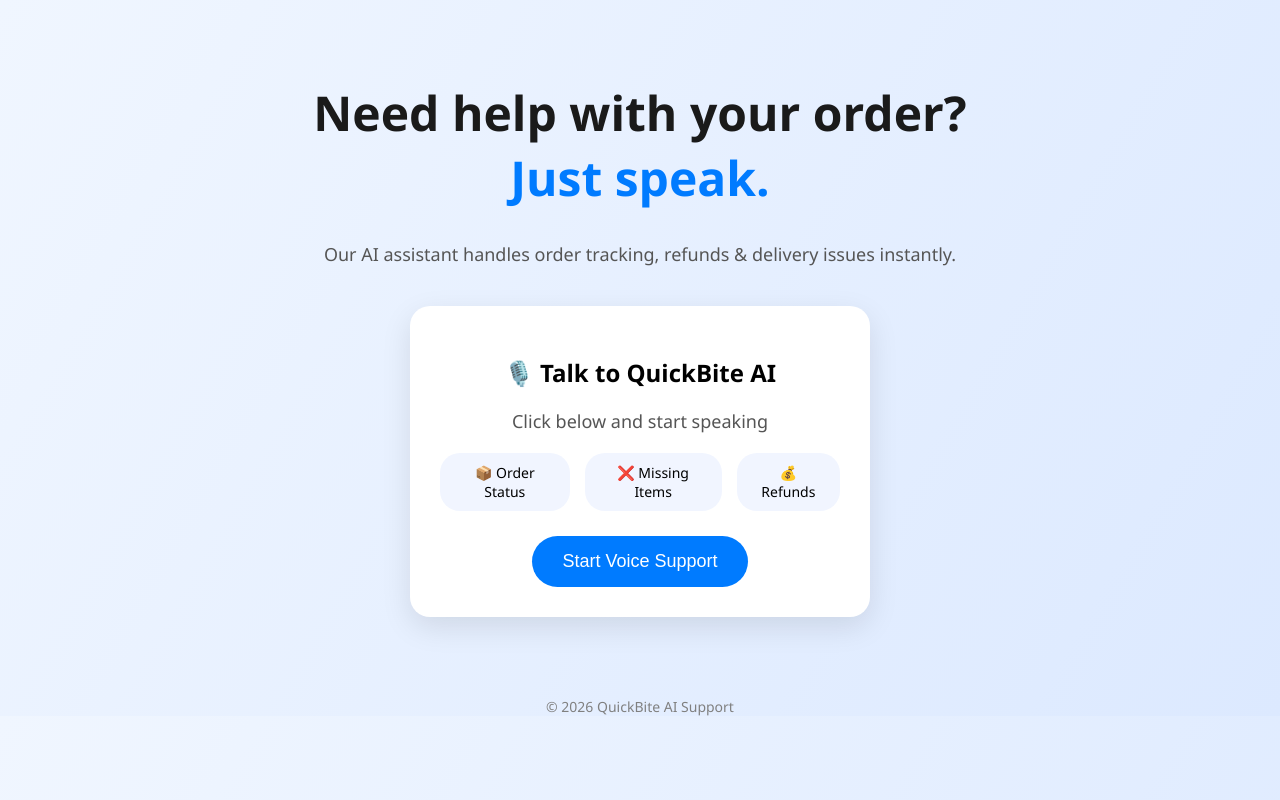
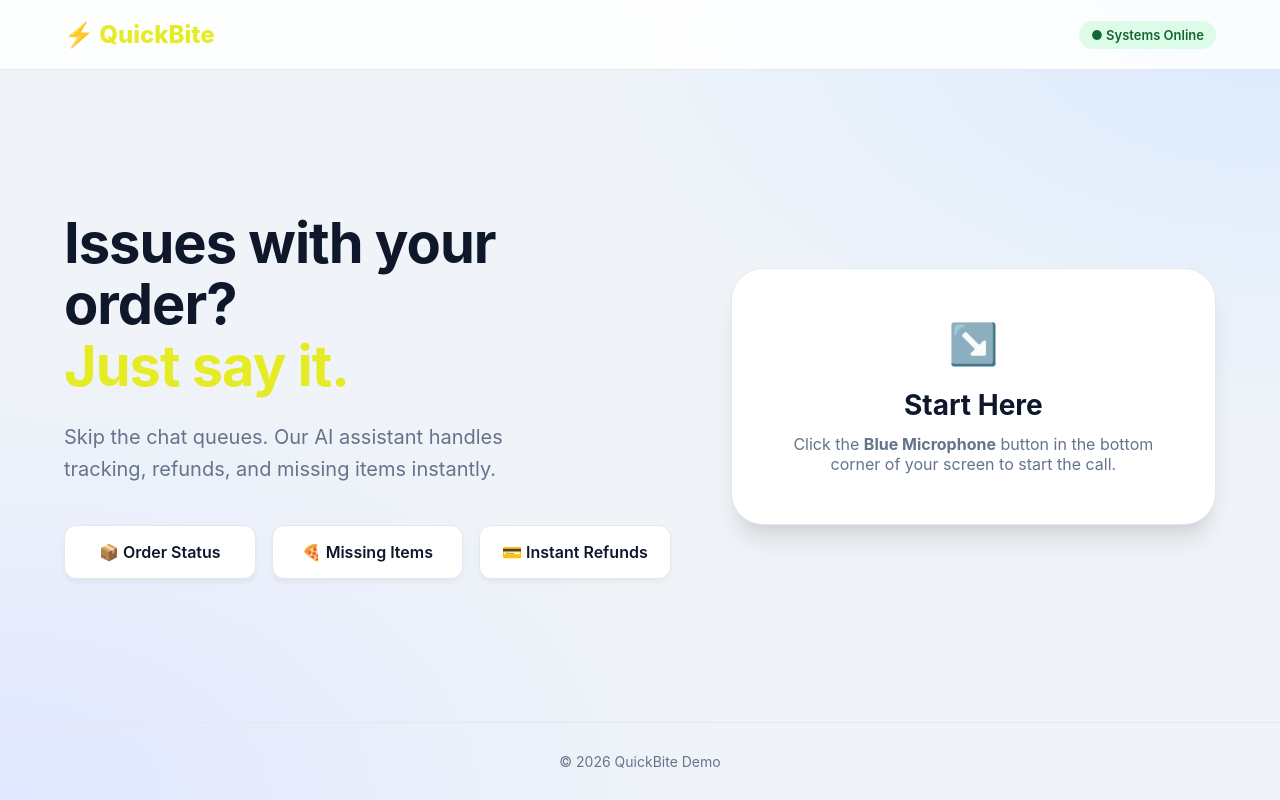
Before and after one commit to harshavardhinid/quickbite-voice-support, a plain HTML site: page index.html in a window 1280 px wide. Drawn offline with Linux system fonts and the light colour scheme; a script that the page names is missing.

Commit message:
Update index.html

```diff
--- a/index.html
+++ b/index.html
@@ -1,115 +1,248 @@
 <!DOCTYPE html>
-<html>
+<html lang="en">
 <head>
-    <title>QuickBite AI Support</title>
-    <script src="https://cdn.vapi.ai/web.js"></script>
+<meta charset="UTF-8">
+<title>QuickBite Voice Support</title>
+<meta name="viewport" content="width=device-width, initial-scale=1.0">
 
 <style>
-        body {
-            margin: 0;
-            font-family: 'Segoe UI', sans-serif;
-            background: linear-gradient(120deg, #f0f6ff, #dce9ff);
-            text-align: center;
+/* --- THEME SETTINGS --- */
+:root {
+  --primary: #e5eb25;       /* Brand Blue */
+  --primary-dark: #c49c00;
+  --bg: #f0f4f8;
+  --text-main: #0f172a;
+  --text-muted: #64748b;
+  --card-bg: #ffffff;
 }
 
-        .container {
-            margin-top: 80px;
+* { margin: 0; padding: 0; box-sizing: border-box; font-family: -apple-system, BlinkMacSystemFont, "Segoe UI", Roboto, Helvetica, Arial, sans-serif; }
+
+body {
+  background: var(--bg);
+  color: var(--text-main);
+  min-height: 100vh;
+  display: flex;
+  flex-direction: column;
+  background-image: radial-gradient(at top right, #dbeafe 0%, transparent 40%),
+                    radial-gradient(at bottom left, #e0e7ff 0%, transparent 40%);
 }
 
-        h1 {
-            font-size: 48px;
-            color: #1a1a1a;
+/* Header */
+header {
+  padding: 20px 5%;
+  display: flex;
+  justify-content: space-between;
+  align-items: center;
+  background: rgba(255, 255, 255, 0.85);
+  backdrop-filter: blur(12px);
+  border-bottom: 1px solid #e2e8f0;
+  position: sticky;
+  top: 0;
+  z-index: 100;
 }
 
-        h1 span {
-            color: #007bff;
+.logo {
+  font-size: 24px;
+  font-weight: 800;
+  color: var(--primary);
+  display: flex;
+  align-items: center;
+  gap: 8px;
 }
 
-        p {
-            font-size: 18px;
-            color: #555;
+.status-badge {
+  font-size: 13px;
+  font-weight: 600;
+  background: #dcfce7;
+  color: #166534;
+  padding: 6px 12px;
+  border-radius: 20px;
 }
 
-        .card {
-            background: white;
-            width: 400px;
-            margin: 40px auto;
-            padding: 30px;
-            border-radius: 20px;
-            box-shadow: 0 10px 30px rgba(0,0,0,0.1);
+/* Main Layout */
+main {
+  flex: 1;
+  max-width: 1200px;
+  margin: 0 auto;
+  padding: 40px 24px;
+  display: flex;
+  align-items: center;
+  justify-content: center;
 }
 
-        .features {
-            margin-top: 20px;
-            display: flex;
-            justify-content: center;
-            gap: 15px;
+/* Hero Section */
+.hero {
+  display: grid;
+  grid-template-columns: 1fr 0.8fr;
+  gap: 60px;
+  align-items: center;
+  width: 100%;
 }
 
-        .feature {
-            background: #f1f5ff;
-            padding: 10px 18px;
-            border-radius: 20px;
-            font-size: 14px;
+.hero-content h1 {
+  font-size: 56px;
+  line-height: 1.1;
+  letter-spacing: -1px;
+  margin-bottom: 24px;
 }
 
-        .mic-btn {
-            margin-top: 25px;
-            background: #007bff;
-            color: white;
-            border: none;
-            padding: 15px 30px;
-            font-size: 18px;
-            border-radius: 50px;
-            cursor: pointer;
-            transition: 0.3s;
+.hero-content h1 span { color: var(--primary); }
+
+.hero-content p {
+  font-size: 20px;
+  color: var(--text-muted);
+  margin-bottom: 40px;
+  line-height: 1.6;
+  max-width: 500px;
 }
 
-        .mic-btn:hover {
-            background: #0056d2;
-            transform: scale(1.05);
+/* Feature Grid */
+.features {
+  display: grid;
+  grid-template-columns: repeat(3, 1fr);
+  gap: 16px;
 }
 
+.feature-item {
+  background: white;
+  padding: 16px;
+  border-radius: 12px;
+  text-align: center;
+  font-weight: 600;
+  box-shadow: 0 4px 6px -1px rgba(0, 0, 0, 0.05);
+  border: 1px solid #e2e8f0;
+}
+
+/* Right Side Card */
+.panel {
+  background: var(--card-bg);
+  border-radius: 32px;
+  padding: 50px 40px;
+  text-align: center;
+  box-shadow: 0 20px 25px -5px rgba(0, 0, 0, 0.1), 0 10px 10px -5px rgba(0, 0, 0, 0.04);
+  border: 1px solid #e2e8f0;
+  position: relative;
+  overflow: hidden;
+}
+
+.instruction-arrow {
+  font-size: 40px;
+  margin-bottom: 20px;
+  display: block;
+  animation: bounce 2s infinite;
+}
+
+.panel h2 { font-size: 28px; margin-bottom: 12px; }
+.panel p { color: var(--text-muted); margin-bottom: 0; }
+
+@keyframes bounce {
+  0%, 20%, 50%, 80%, 100% {transform: translateY(0);}
+  40% {transform: translateY(-10px);}
+  60% {transform: translateY(-5px);}
+}
+
+/* Footer */
 footer {
-            margin-top: 80px;
+  text-align: center;
+  padding: 30px;
+  color: var(--text-muted);
   font-size: 14px;
-            color: gray;
+  border-top: 1px solid #e2e8f0;
+}
+
+/* Responsive */
+@media (max-width: 900px) {
+  .hero { grid-template-columns: 1fr; text-align: center; gap: 40px; }
+  .features { grid-template-columns: 1fr; }
+  .hero-content p { margin: 0 auto 40px; }
 }
 </style>
 </head>
 
 <body>
 
-<div class="container">
-    <h1>Need help with your order? <br><span>Just speak.</span></h1>
-    <p>Our AI assistant handles order tracking, refunds & delivery issues instantly.</p>
+<header>
+  <div class="logo">⚡ QuickBite</div>
+  <div class="status-badge">● Systems Online</div>
+</header>
 
-    <div class="card">
-        <h2>🎙️ Talk to QuickBite AI</h2>
-        <p>Click below and start speaking</p>
+<main>
+  <section class="hero">
+
+    <div class="hero-content">
+      <h1>Issues with your order? <br><span>Just say it.</span></h1>
+      <p>
+        Skip the chat queues. Our AI assistant handles tracking, refunds, and missing items instantly.
+      </p>
 
       <div class="features">
-            <div class="feature">📦 Order Status</div>
-            <div class="feature">❌ Missing Items</div>
-            <div class="feature">💰 Refunds</div>
-        </div>
-
-        <button class="mic-btn" onclick="startCall()">Start Voice Support</button>
+        <div class="feature-item">📦 Order Status</div>
+        <div class="feature-item">🍕 Missing Items</div>
+        <div class="feature-item">💳 Instant Refunds</div>
       </div>
     </div>
 
+    <div class="panel">
+      <span class="instruction-arrow">↘️</span>
+      <h2>Start Here</h2>
+      <p>
+        Click the <b>Blue Microphone</b> button in the bottom corner of your screen to start the call.
+      </p>
+    </div>
+
+  </section>
+</main>
+
 <footer>
-    © 2026 QuickBite AI Support
+  &copy; 2026 QuickBite Demo
 </footer>
 
 <script>
-    const vapi = new Vapi("94987b56-2cd3-485c-92e2-015fad06ed92");
+  const apiKey = "e2229348-8964-47d1-9c17-a684d1c419ee";
+  const assistant = "6d6025f1-77eb-43f6-8e6a-d1fdffd1c387";
 
-    function startCall() {
-        vapi.start({
-            assistantId: "17bbd5d0-8a54-4d47-a748-905cbed8660f"
+  (function(d, t) {
+    var g = document.createElement(t),
+        s = d.getElementsByTagName(t)[0];
+    g.src = "https://cdn.jsdelivr.net/gh/VapiAI/html-script-tag@latest/dist/assets/index.js";
+    g.async = true;
+    s.parentNode.insertBefore(g, s);
+
+    g.onload = function() {
+      window.vapiSDK.run({
+        apiKey: apiKey,
+        assistant: assistant,
+        // This configuration customizes the DEFAULT button to match your UI
+        config: {
+          position: "bottom-right",
+          offset: "40px",
+          width: "50px",
+          height: "50px",
+          idle: {
+            color: "#2563eb", /* Matches your Primary Blue */
+            type: "pill",     /* Shape of the button */
+            title: "Need Help?",
+            subtitle: "Talk to us",
+            icon: "https://unpkg.com/lucide-static@0.321.0/icons/mic.svg"
+          },
+          loading: {
+            color: "#93c5fd",
+            type: "pill",
+            title: "Connecting...",
+            subtitle: "Please wait"
+          },
+          active: {
+            color: "#ef4444", /* Red when talking */
+            type: "pill",
+            title: "Listening...",
+            subtitle: "Go ahead",
+            icon: "https://unpkg.com/lucide-static@0.321.0/icons/audio-lines.svg"
+          }
+        }
       });
-    }
+    };
+  })(document, "script");
 </script>
 
 </body>
```
Lines whose indentation alone changed are shown as unchanged.
